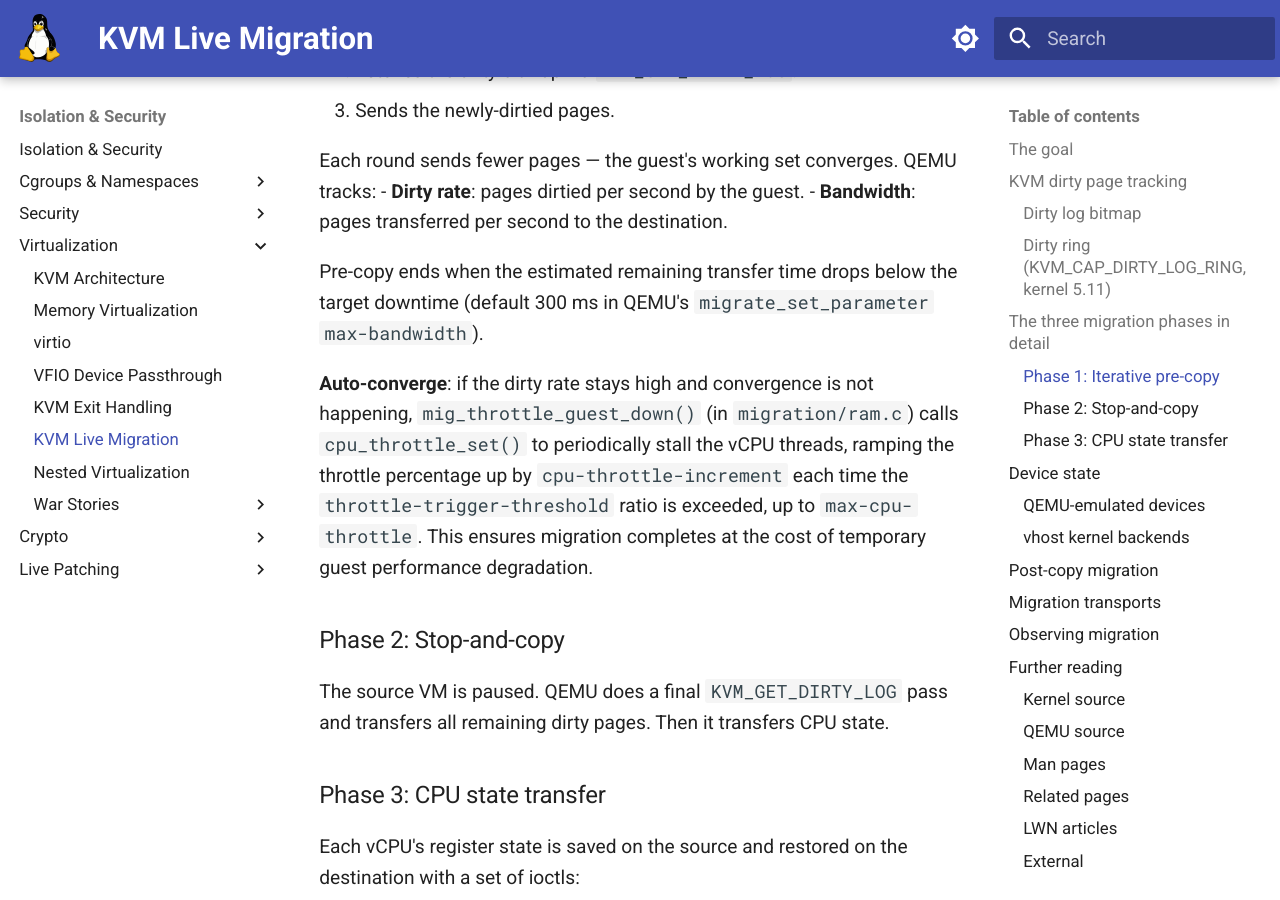
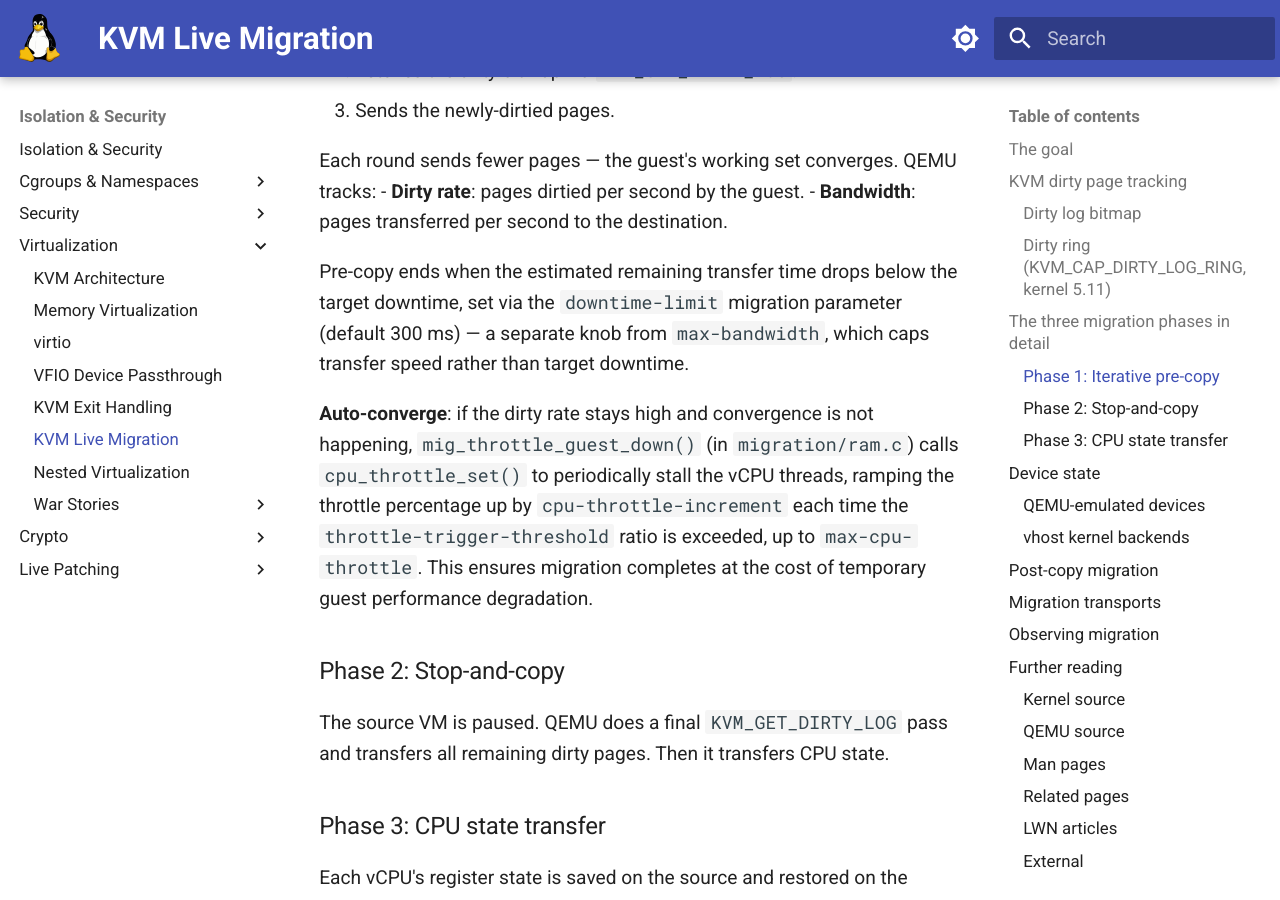
Before and after one commit to laveeshb/linux-kernel-internals, an MkDocs documentation site: the page built from docs/virtualization/live-migration.md, in a window 1280 px wide and 900 px high, scrolled down 3361 px. Built offline with MkDocs 1.6.1 and Material for MkDocs 9.7.7, drawn with Linux system fonts in a browser that asks for light colours.

Commit message:
live-migration.md: fix conflated migration parameters
The "target downtime" claim cited migrate_set_parameter max-bandwidth
as the source of the 300ms default. Checked qapi/migration.json: the
300ms default belongs to downtime-limit; max-bandwidth is a completely
separate parameter (transfer speed cap, in bytes/sec, unrelated to
downtime).

```diff
--- a/docs/virtualization/live-migration.md
+++ b/docs/virtualization/live-migration.md
@@ -112,7 +112,7 @@ Each round sends fewer pages — the guest's working set converges. QEMU tracks:
 - **Dirty rate**: pages dirtied per second by the guest.
 - **Bandwidth**: pages transferred per second to the destination.
 
-Pre-copy ends when the estimated remaining transfer time drops below the target downtime (default 300 ms in QEMU's `migrate_set_parameter max-bandwidth`).
+Pre-copy ends when the estimated remaining transfer time drops below the target downtime, set via the `downtime-limit` migration parameter (default 300 ms) — a separate knob from `max-bandwidth`, which caps transfer speed rather than target downtime.
 
 **Auto-converge**: if the dirty rate stays high and convergence is not happening, `mig_throttle_guest_down()` (in `migration/ram.c`) calls `cpu_throttle_set()` to periodically stall the vCPU threads, ramping the throttle percentage up by `cpu-throttle-increment` each time the `throttle-trigger-threshold` ratio is exceeded, up to `max-cpu-throttle`. This ensures migration completes at the cost of temporary guest performance degradation.
 
```
